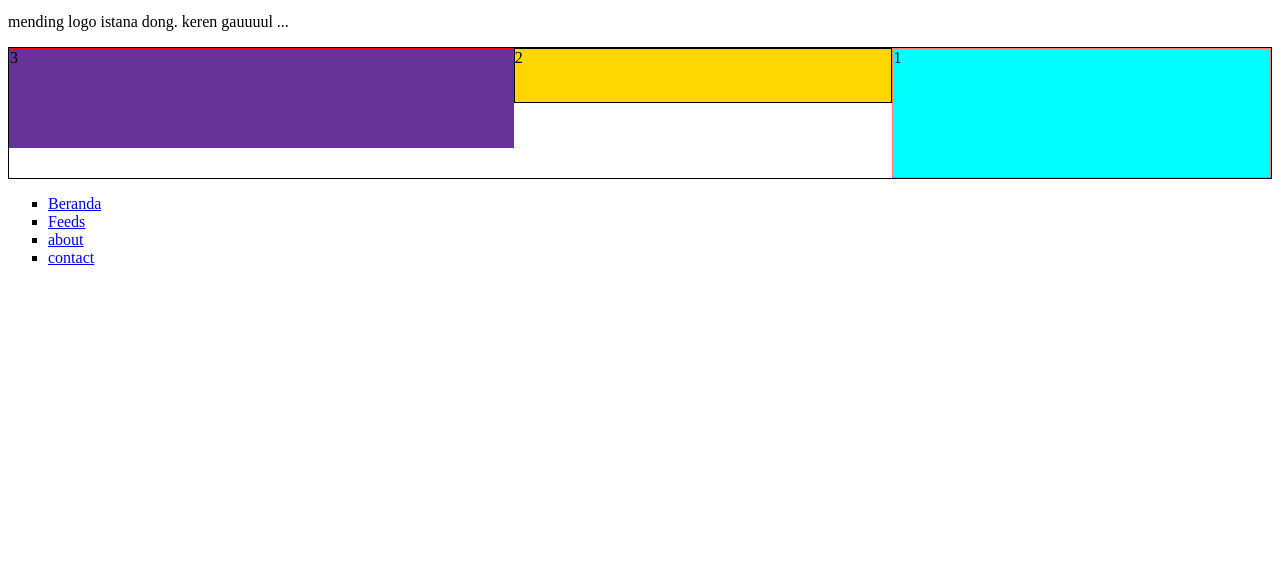
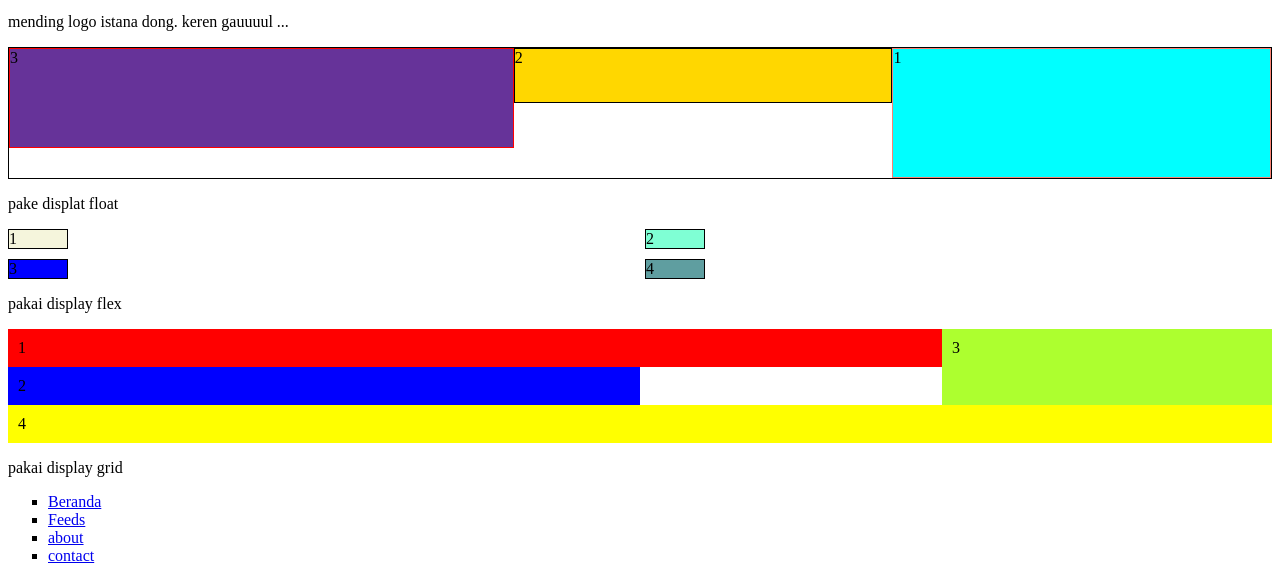
Before and after one commit to anak-ut/frontendmasters-introWebDeV3, a plain HTML site: page 1_html.html in a window 1280 px wide. Shown: the part 1982-2563 px from the top of the page. Before the commit the page ends 2265 px from the top, so only its background shows below. Drawn offline with Linux system fonts and the light colour scheme.

Commit message:
belajar menggunakan grid dan templating grid

```diff
--- a/1_html.html
+++ b/1_html.html
@@ -120,7 +120,22 @@
     <div class="box-2">2</div>
     <div class="box-3">3</div>
 </div>
+<p>pake displat float</p>
+<div class="kontener">
+    <div class="grid grid1">1</div>
+    <div class="grid grid2">2</div>
+    <div class="grid grid3">3</div>
+    <div class="grid grid4">4</div>
 
+</div>
+<p>pakai display flex</p>
+<div class="kontener1">
+    <div class="grids grids1">1</div>
+    <div class="grids grids2">2</div>
+    <div class="grids grids3">3</div>
+    <div class="grids grids4">4</div>
+</div>
+<p>pakai display grid</p>
 
     <nav>
         <ul class="navigation-list">
--- a/2_css.css
+++ b/2_css.css
@@ -280,3 +280,64 @@ dari total width tersisa
   ---Learning grid ---
 
   */
+  .kontener {
+    display: grid;
+    grid-template-columns: 1fr 1fr;
+    row-gap: 10px;
+    column-gap: 10px;
+  }
+  .grid {
+    border: 1px solid black;
+    width: 60px;
+    margin: 0px;
+    padding: 0px;
+  }
+  .grid1 {
+    background-color: beige;
+  }
+  .grid2 {
+    background-color: aquamarine;
+  }
+  .grid3 {
+    background-color: blue;
+  }
+  .grid4 {
+    background-color: cadetblue;
+  }
+
+  /*
+  kita pakai grid templating
+  */
+
+  .kontener1 {
+    display: grid;
+    grid-template-areas:
+    "nav-header nav-header nav-header nav-side"
+    "main-body main-body . nav-side"
+    "footer footer footer footer" ;
+  }
+
+
+  .grids1{
+    grid-area: nav-header;
+    background-color: red;
+    padding: 10px;
+  }
+
+  .grids2 {
+    grid-area: main-body;
+    background-color: blue;
+    padding: 10px;
+  }
+
+  .grids3 {
+    grid-area: nav-side;
+    background-color: greenyellow;
+    padding: 10px;
+  }
+
+  .grids4 {
+    grid-area: footer;
+    background-color: yellow;
+    padding: 10px;
+  }
```
